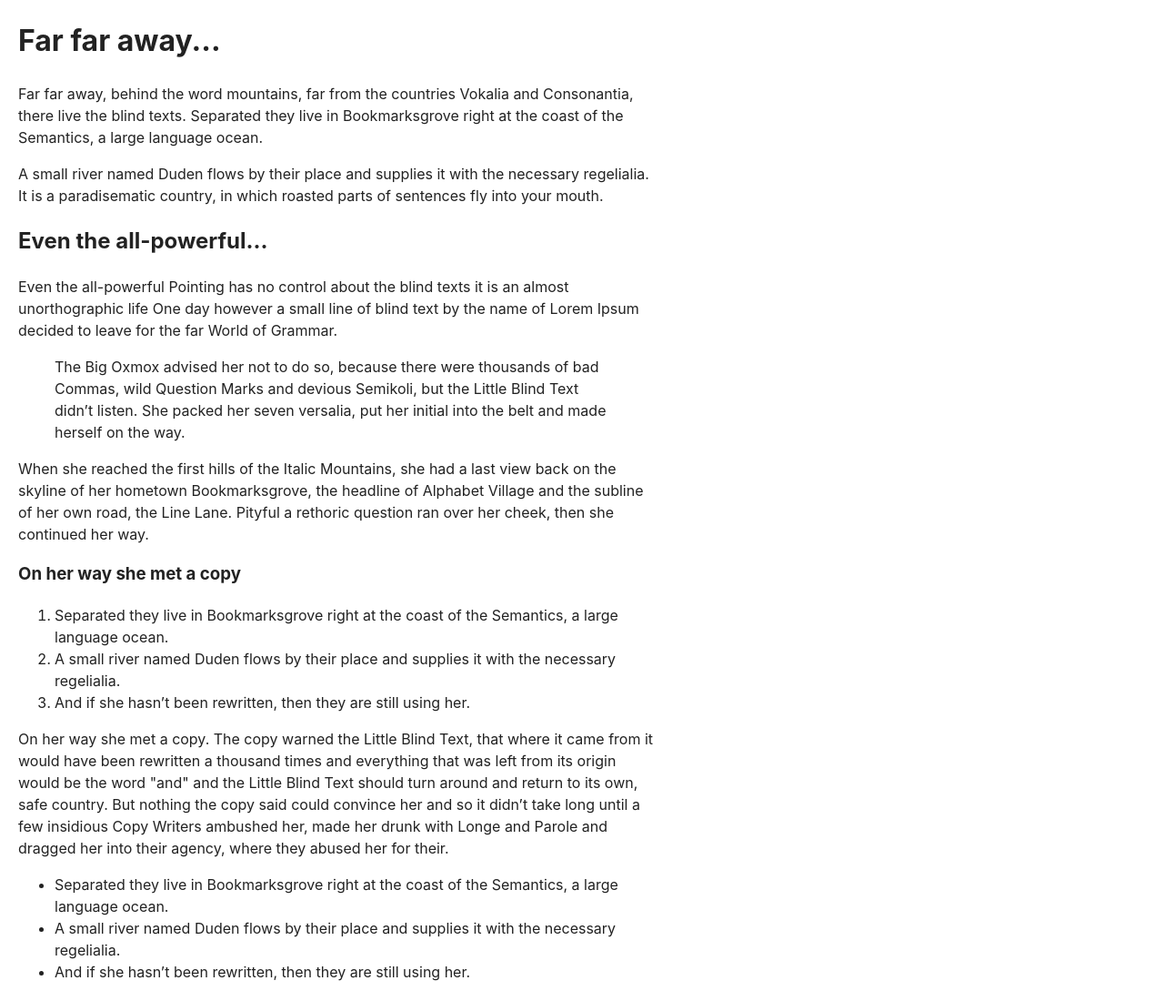
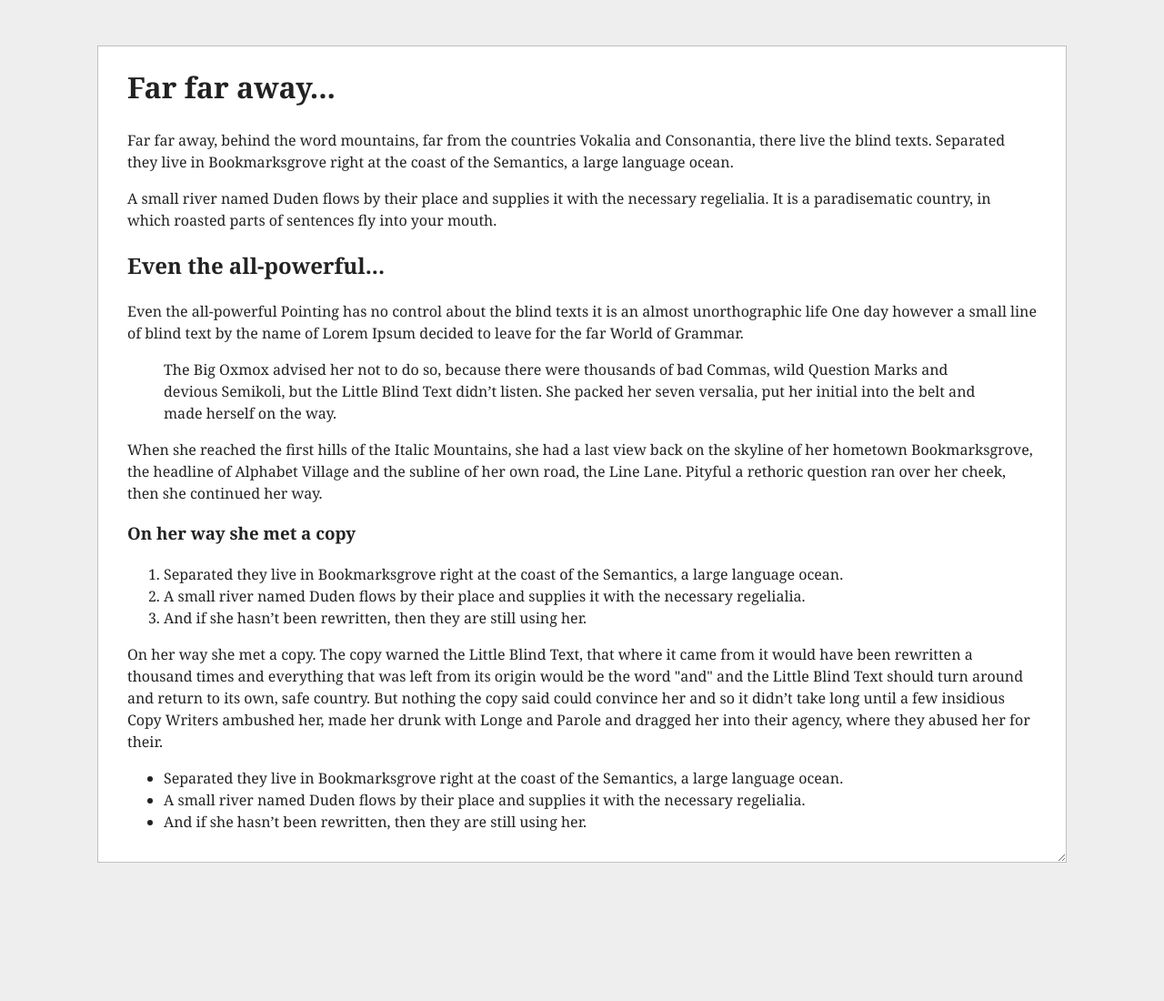
Before and after one commit to borderleft/borderleft.github.io, a Jekyll site: the page toolbox/farfaraway/index.html, which Jekyll copies as it is, in a window 1280 px wide. Shown: the whole page at 91% size. Built offline with Jekyll 4.4.1, drawn with Linux system fonts in a browser that asks for light colours; after the commit the page ends 998 px from its top, so only the background shows below that.

Commit message:
Toolbox updates

```diff
--- a/toolbox/farfaraway/index.html
+++ b/toolbox/farfaraway/index.html
@@ -7,15 +7,21 @@
     <title>Far far away...</title>
     <style>
         body {
-            font-family: -apple-system, BlinkMacSystemFont, "Segoe UI", Roboto, "Helvetica Neue", Arial, "Noto Sans", sans-serif,
-                "Apple Color Emoji", "Segoe UI Emoji", "Segoe UI Symbol", "Noto Color Emoji";
+            font-family: Charter, Cambria, Georgia, serif;
             line-height: 1.5;
+            background-color: #eee;
             color: #222;
-            margin: 20px;
+            margin: 50px;
         }
         main {
             display: block;
-            max-width: 700px;
+            resize: both;
+            overflow: auto;
+            border: 1px solid silver;
+            padding: 0 2rem 1rem;
+            margin: auto;
+            max-width: 1000px;
+            background-color: #fff;
         }
     </style>
 </head>
```
Also changed, not shown: toolbox/loremipsum/index.html (+9 -2 lines).
